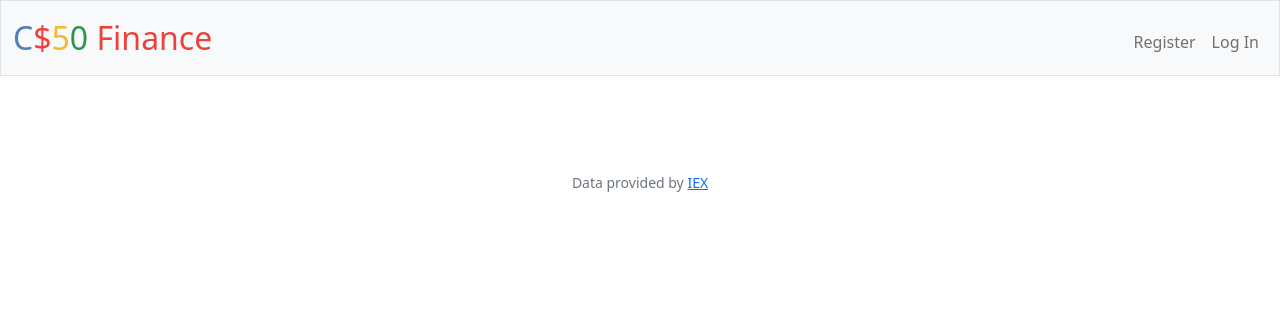
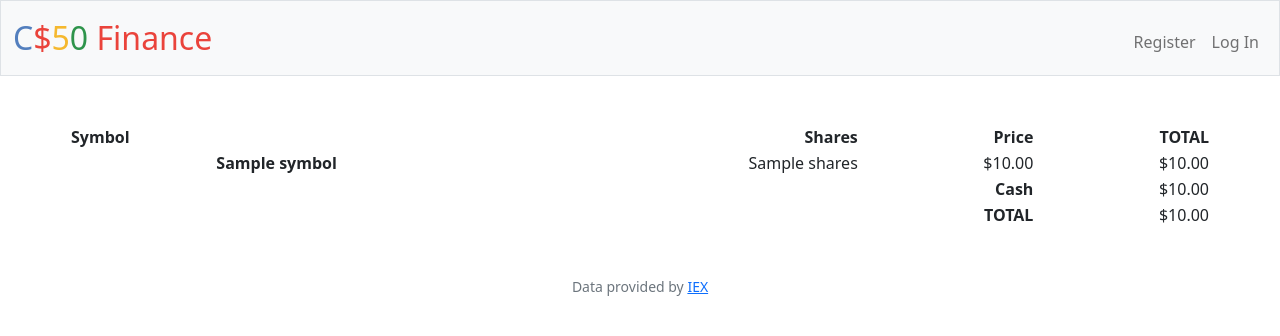
Before and after one commit to JadhenGonzales/CS50, a Flask app: template templates/index2.html in a window 1280 px wide. Shown: the top 336 px of the page. Run offline with Flask 3, Linux system fonts and the light colour scheme; the template is opened without the code that fills it: most values are stand-ins (such as "Sample title", 1, 10 or a date in 2020); some libraries are stand-ins or nearby versions.

Commit message:
automated commit by check50 [check50=True]

```diff
--- a/app.py
+++ b/app.py
@@ -34,28 +34,7 @@ def after_request(response):
 @app.route("/")
 @login_required
 def index():
-    """Show portfolio of stocks"""
-
-    # dictionary list of stocks, shares, and current values
-    shares = db.execute("""SELECT symbol,
-                                  SUM(shares)
-                             FROM transactions
-                            WHERE user_id = ? AND NOT symbol = "DEPOSIT"
-                         GROUP BY symbol""", session.get("user_id"))
-
-    # look up current prices for stocks
-    for stock in shares:
-        try:
-            stock['value'] = lookup(stock['symbol'])['price']
-            stock['total'] = stock['SUM(shares)'] * stock['value']
-        except:
-            pass
-
-    # get user balance and total value
-    current_balance = db.execute("SELECT cash FROM users WHERE id = ?", session.get("user_id"))[0]['cash']
-    total = sum(stock['total'] for stock in shares) + current_balance
-
-    return render_template("index2.html", shares=shares, cash=current_balance, total=total)
+    return render_template("index2.html")
 
 @app.route("/buy", methods=["GET", "POST"])
 @login_required
--- a/templates/index2.html
+++ b/templates/index2.html
@@ -5,5 +5,34 @@
 {% endblock %}
 
 {% block main %}
-
+    <table class="container-md">
+        <thead>
+            <tr>
+                <th class="text-start">Symbol</th>
+                <th class="text-end">Shares</th>
+                <th class="text-end">Price</th>
+                <th class="text-end">TOTAL</th>
+            </tr>
+        </thead>
+        <tbody>
+            {% for stock in portfolio %}
+                <tr>
+                    <th sclass="text-start"> {{ stock['symbol'] }} </th>
+                    <td class="text-end"> {{ stock['shares'] }} </td>
+                    <td class="text-end"> {{ stock['value'] | usd}} </td>
+                    <td class="text-end"> {{ stock['total'] | usd}} </td>
+                </tr>
+            {% endfor %}
+        </tbody>
+        <tfoot>
+            <tr>
+                <td class="border-0 fw-bold text-end" colspan="3">Cash</td>
+                <td class="border-0 text-end">{{ cash | usd}}</td>
+            </tr>
+            <tr>
+                <td class="border-0 fw-bold text-end" colspan="3">TOTAL</td>
+                <td class="border-0 w-bold text-end">{{ total | usd}}</td>
+            </tr>
+        </tfoot>
+    </table>
 {% endblock %}
```
Also changed, not shown: 1 other file.
